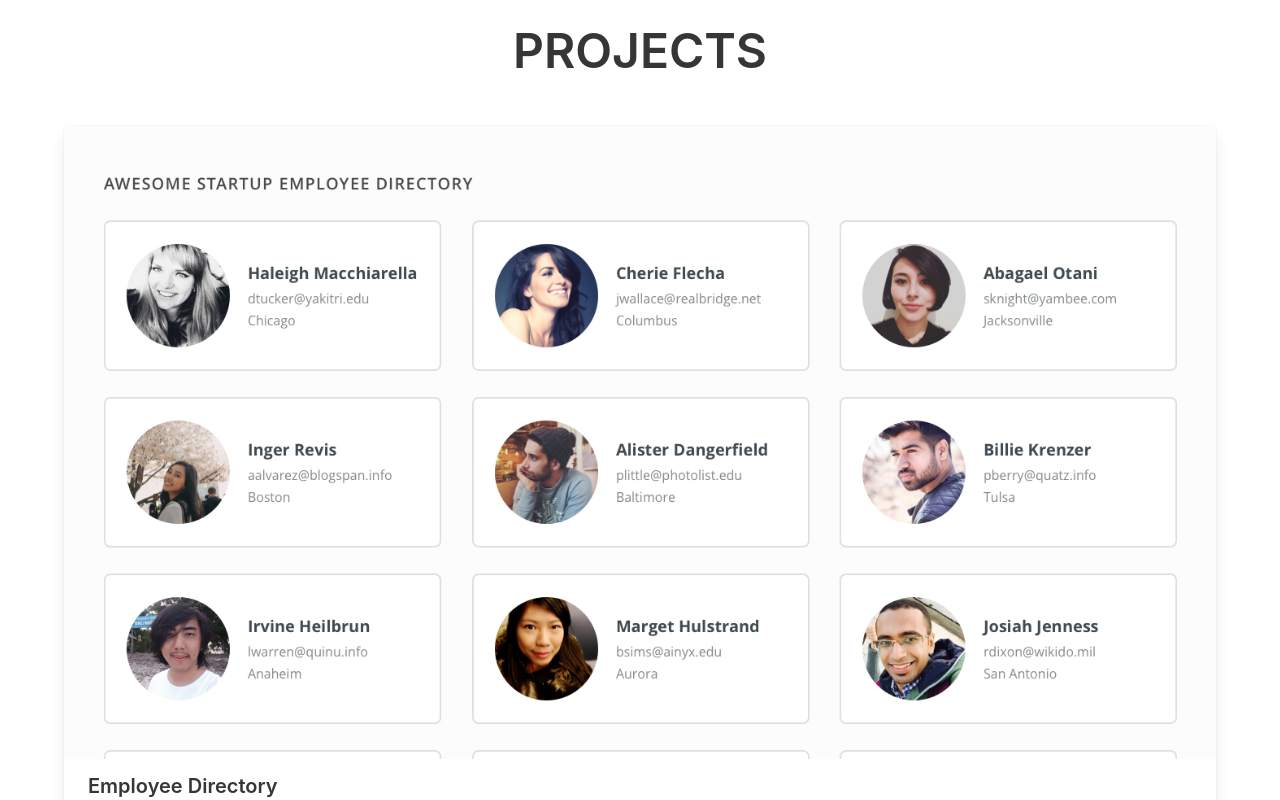
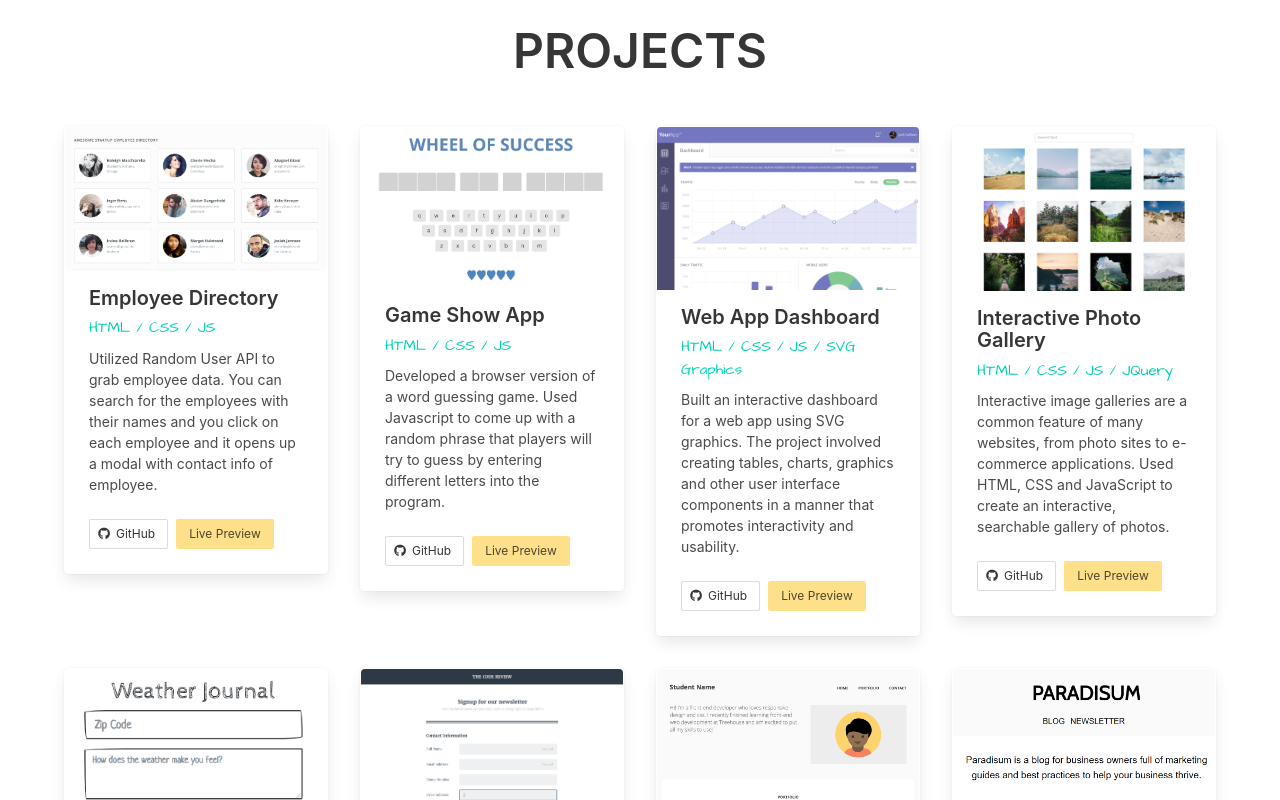
Before and after one commit to salymk/salym-portfolio, a React (Create React App) app: page / in a window 1280 px wide. Shown: the part 1920-2720 px from the top of the page. Built offline with nearby package versions, Linux system fonts and the light colour scheme.

Commit message:
Added project section styles

```diff
--- a/src/index.scss
+++ b/src/index.scss
@@ -1,8 +1,11 @@
 @charset "utf-8";
 
 @import '../node_modules/bulma/sass/utilities/_all.sass';
+@import '../node_modules/bulma/sass/utilities/initial-variables.sass';
+@import '../node_modules/bulma/sass/utilities/functions.sass';
 
 // Import a Google Font
+@import url('https://fonts.googleapis.com/css2?family=Architects+Daughter&display=swap');
 
 /* ============================================= */
 /*              Base Styles                      */
@@ -16,7 +19,9 @@ $radius: 5px;
 
 .subtitle-text {
 	// font-family: 'Dancing Script', cursive;
-	font-size: 12px;
+	font-family: 'Architects Daughter', cursive;
+
+	font-size: 15px;
 }
 
 .content-size {
@@ -151,6 +156,32 @@ $navbar-height: 2.8rem;
 }
 
 /* ============================================= */
+/*              Projects styles                  */
+/* ============================================= */
+
+.grid-cards {
+	display: grid;
+	grid-template-columns: repeat(auto-fill, minmax(250px, 1fr));
+	grid-gap: 2rem;
+	align-items: flex-start;
+}
+
+.card {
+	transition: all 0.5s ease; /* back to normal */
+	border: 1px solid white;
+	border-radius: 4px;
+}
+
+.card:hover {
+	box-shadow: 8px 28px 50px rgba(39, 44, 49, 0.07),
+		1px 6px 12px rgba(39, 44, 49, 0.04);
+	transform: translate3D(0, -1px, 0) scale(1.04);
+	border: 1px solid $primary;
+
+	transition: all 0.4s ease; /* zoom in */
+}
+
+/* ============================================= */
 /*              Responsive styles                */
 /* ============================================= */
 
```
